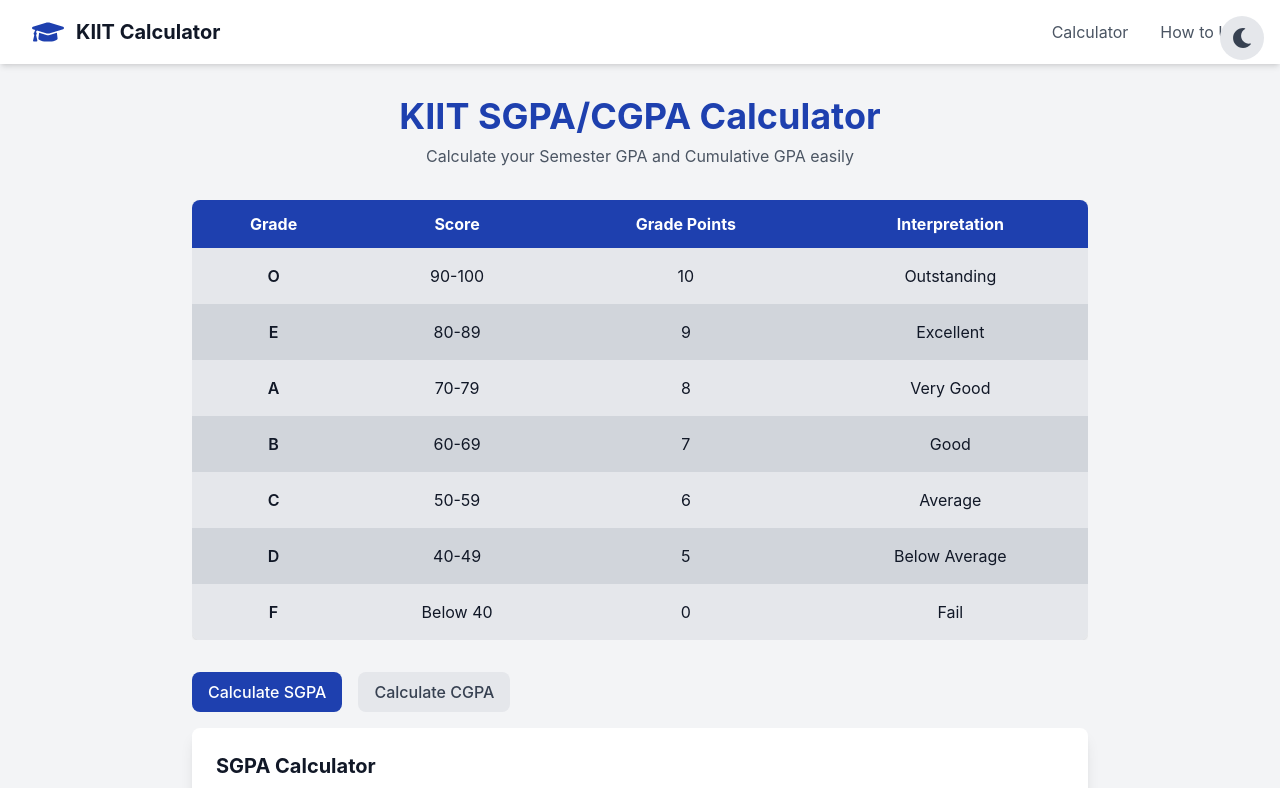
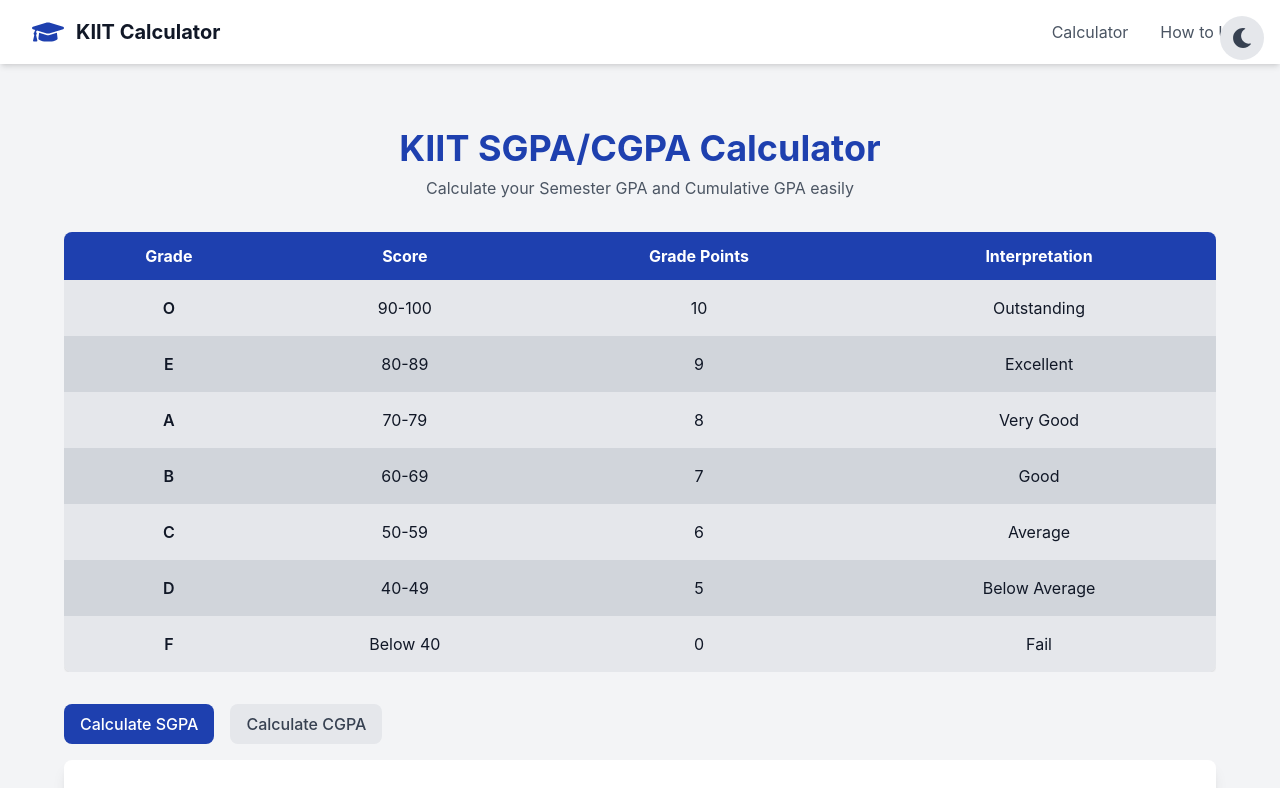
Before and after one commit to ravikant-diwakar/KIIT-SGPA-CGPA-CALCULATOR, a React (Vite) app: page / in a window 1280 px wide. Shown: the top 788 px of the page. Built offline with nearby package versions, Linux system fonts and the light colour scheme.

Commit message:
Initial commit

```diff
--- a/src/App.jsx
+++ b/src/App.jsx
@@ -23,8 +23,8 @@
       <ThemeToggle />
       <Header />
 
-      <main className="py-4 md:py-8 px-4">
-        <div className="max-w-4xl mx-auto">
+      <main className="py-8 lg:py-16 px-8 lg:px-16">
+        <div className="max-w-6xl mx-auto">
           <div className="text-center mb-6 md:mb-8">
             <h1 className="text-2xl md:text-4xl font-bold text-primary dark:text-primary-dark mb-2">
               KIIT SGPA/CGPA Calculator
```
